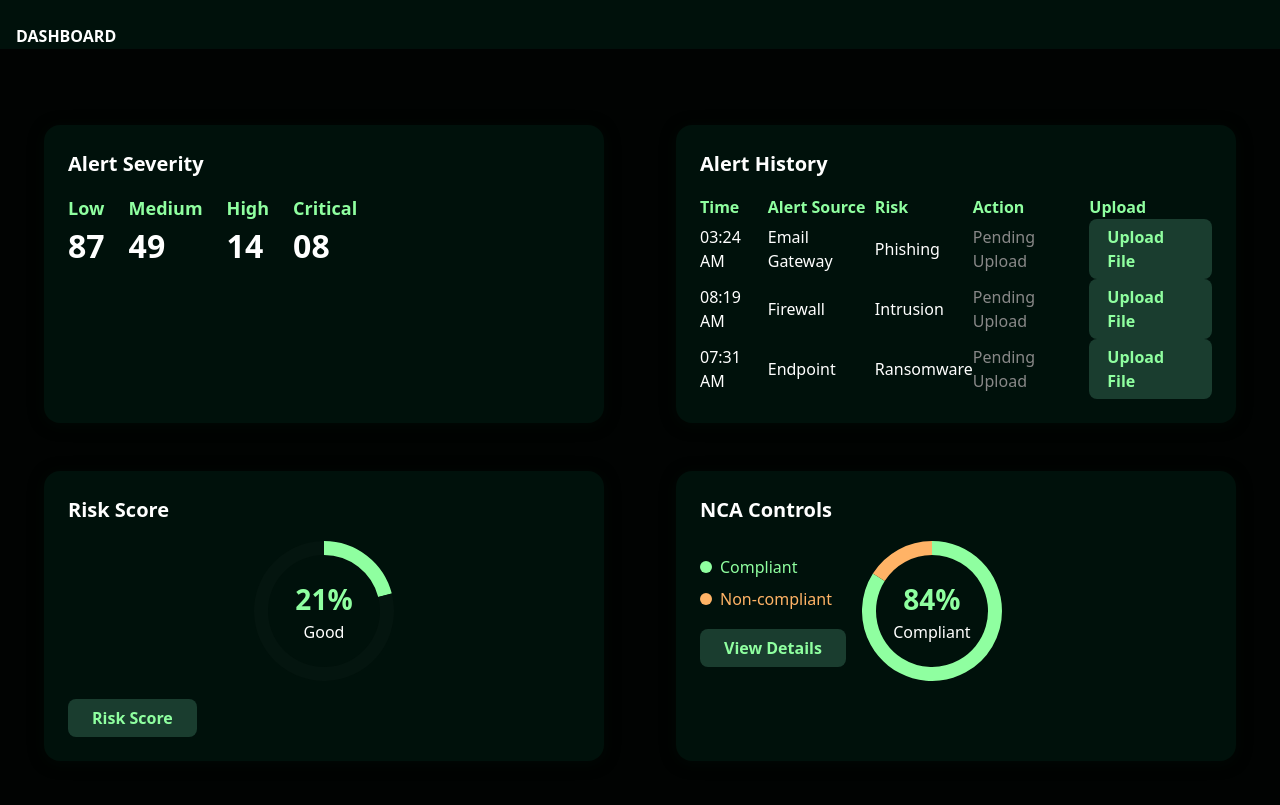
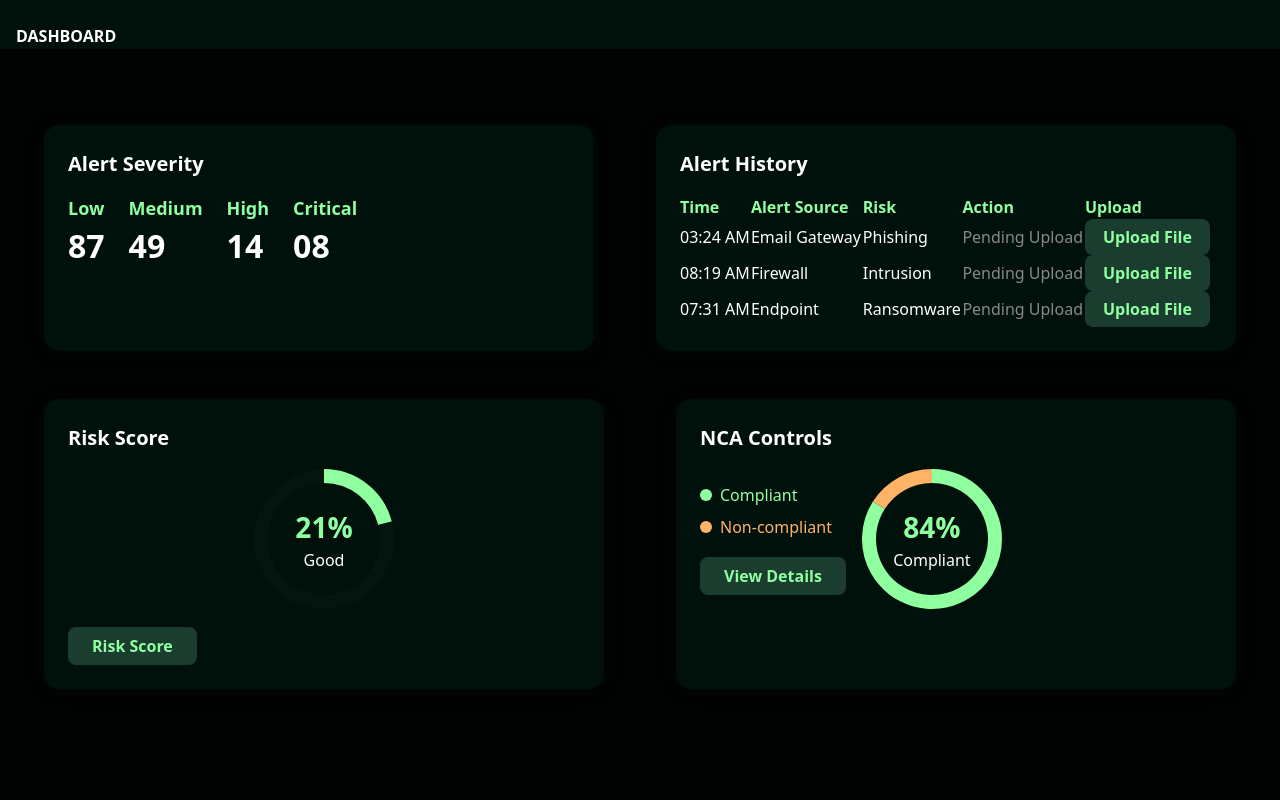
Before and after one commit to MuhammadHashim06/HASEEF, a React (Vite) app: page / in a window 1280 px wide. Built offline with nearby package versions, Linux system fonts and the light colour scheme.

Commit message:
updated Styling

```diff
--- a/src/components/AlertHistoryCard.module.css
+++ b/src/components/AlertHistoryCard.module.css
@@ -57,9 +57,9 @@
   color: #fff;
   box-shadow: 0 2px 16px rgba(0, 17, 11, 0.4);
   margin: 12px;
-  flex: 1 1 calc(50% - 48px);
-  min-width: 280px;
-  max-width: calc(50% - 48px);
+  flex: 1 1 calc(50% - 38px);
+  min-width: 580px;
+  max-width: calc(50% - 38px);
 }
 
 .title {
--- a/src/components/AlertSeverityCard.module.css
+++ b/src/components/AlertSeverityCard.module.css
@@ -5,9 +5,9 @@
   color: #fff;
   box-shadow: 0 2px 16px rgba(0, 17, 11, 0.4);
   margin: 12px;
-  flex: 1 1 calc(50% - 48px);
-  min-width: 280px;
-  max-width: calc(50% - 48px);
+  flex: 1 1 calc(50% - 68px);
+  min-width: 180px;
+  max-width: calc(50% - 58px);
 }
 
 .title {
```
